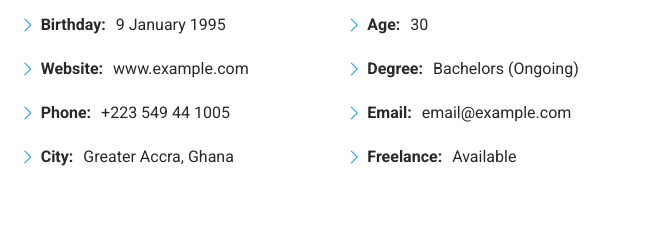
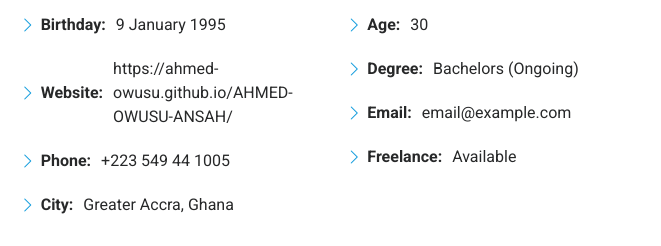
Before and after one commit to AHMED-OWUSU/AHMED-OWUSU-ANSAH, a plain HTML site: page index.html in a window 1280 px wide. Shown: the part 1238-1484 px from the top of the page, 619-1280 px from the left. Drawn offline with Linux system fonts and the light colour scheme.

Commit message:
Update index.html

```diff
--- a/index.html
+++ b/index.html
@@ -101,7 +101,7 @@
               <div class="col-lg-6">
                 <ul>
                   <li><i class="bi bi-chevron-right"></i> <strong>Birthday:</strong> <span>9 January 1995</span></li>
-                  <li><i class="bi bi-chevron-right"></i> <strong>Website:</strong> <span>www.example.com</span></li>
+                  <li><i class="bi bi-chevron-right"></i> <strong>Website:</strong> <span>https://ahmed-owusu.github.io/AHMED-OWUSU-ANSAH/</span></li>
                   <li><i class="bi bi-chevron-right"></i> <strong>Phone:</strong> <span>+223 549 44 1005</span></li>
                   <li><i class="bi bi-chevron-right"></i> <strong>City:</strong> <span>Greater Accra, Ghana</span></li>
                 </ul>
```
